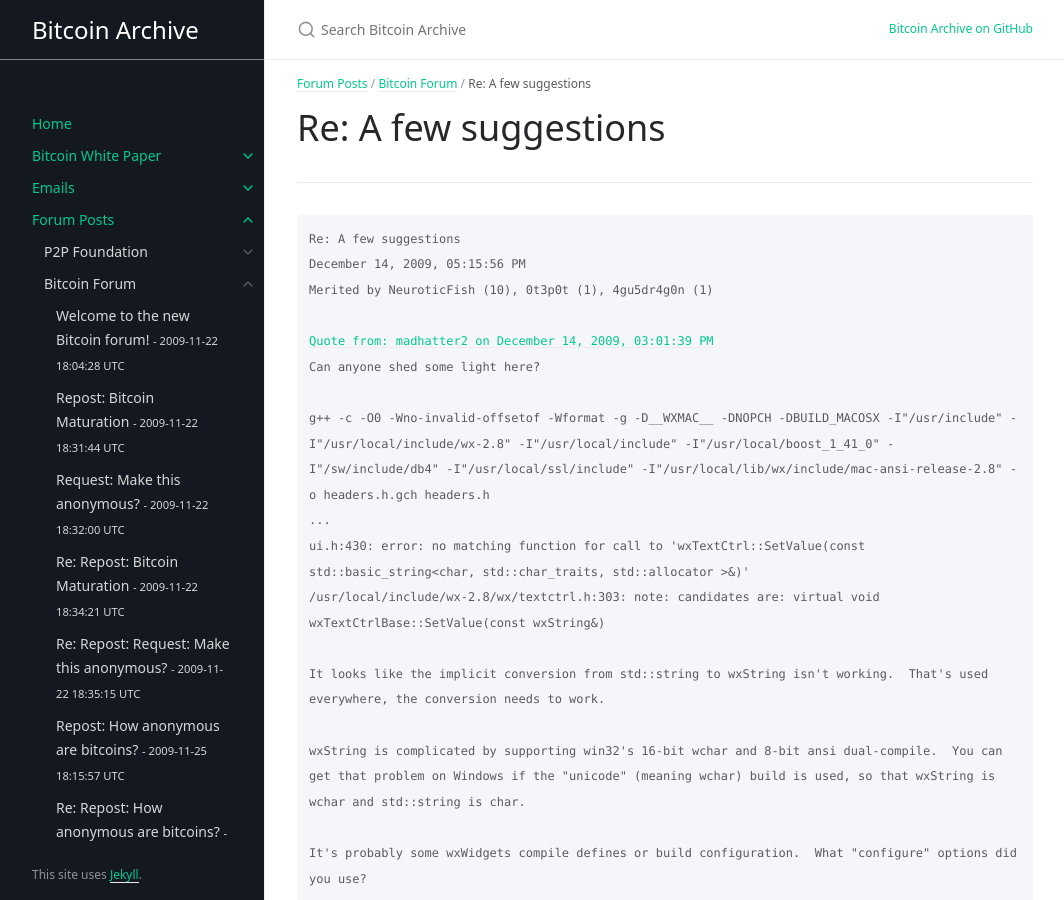
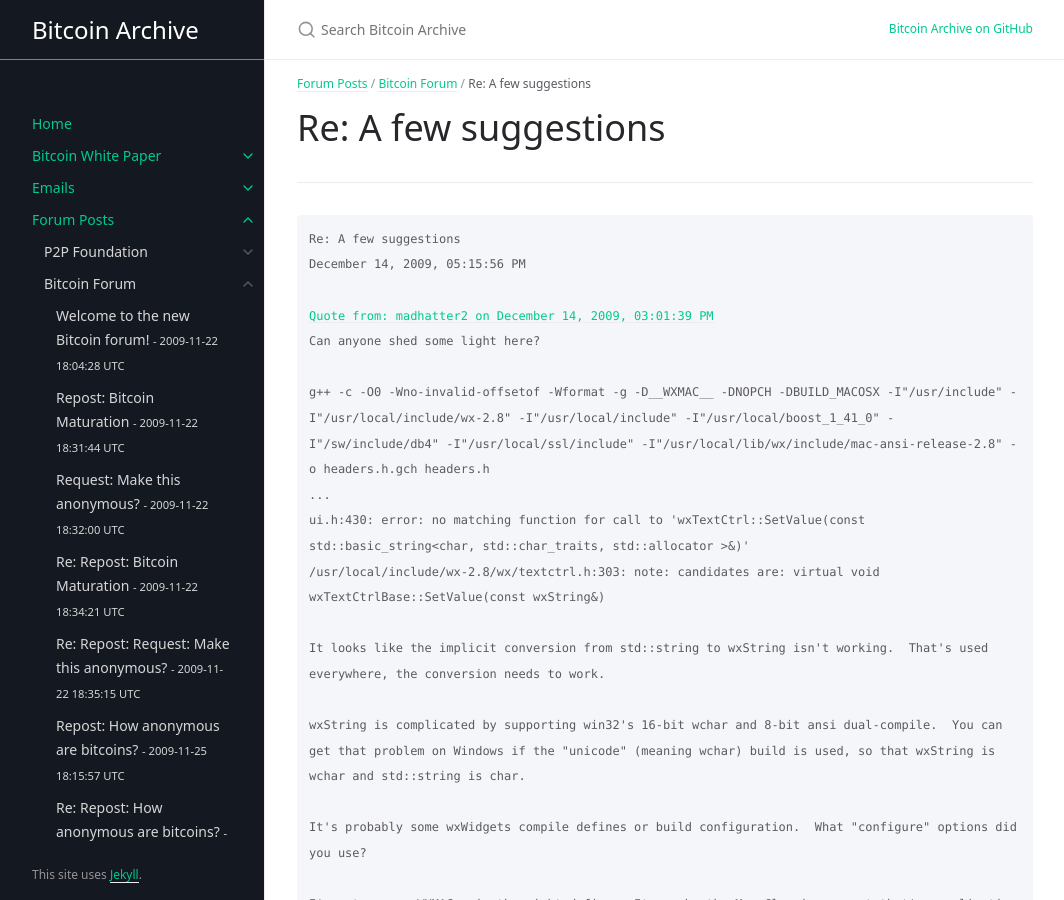
Before and after one commit to wakgill/bitcoin-archive, a Jekyll site: the page built from docs/forum/bitcoin-forum/19.md, in a window 1280 px wide and 900 px high. Shown: the whole window, without its empty margins (107-1171 px from the left). Built offline with Jekyll 4.4.1, drawn with Linux system fonts in a browser that asks for light colours; some web fonts are replaced.

Commit message:
Update 19.md

```diff
--- a/docs/forum/bitcoin-forum/19.md
+++ b/docs/forum/bitcoin-forum/19.md
@@ -14,7 +14,6 @@ original: https://bitcointalk.org/index.php?topic=12.msg50#msg50
 <div class="language-plaintext highlighter-rouge"><div class="highlight"><pre class="highlight">
 <code>Re: A few suggestions
 December 14, 2009, 05:15:56 PM
-Merited by NeuroticFish (10), 0t3p0t (1), 4gu5dr4g0n (1)
 
 <a href="https://bitcointalk.org/index.php?topic=12.msg66#msg66">Quote from: madhatter2 on December 14, 2009, 03:01:39 PM</a>
 Can anyone shed some light here?
```
